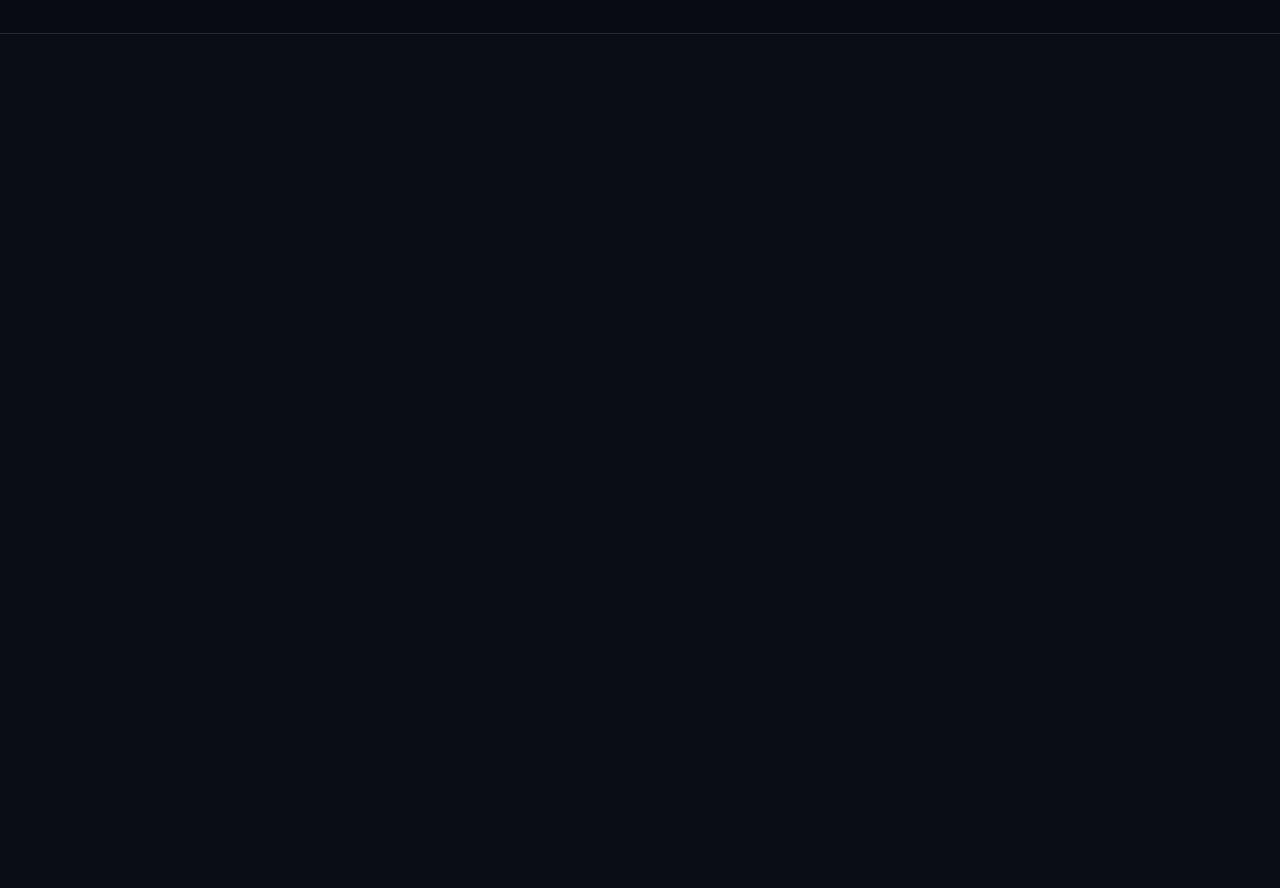
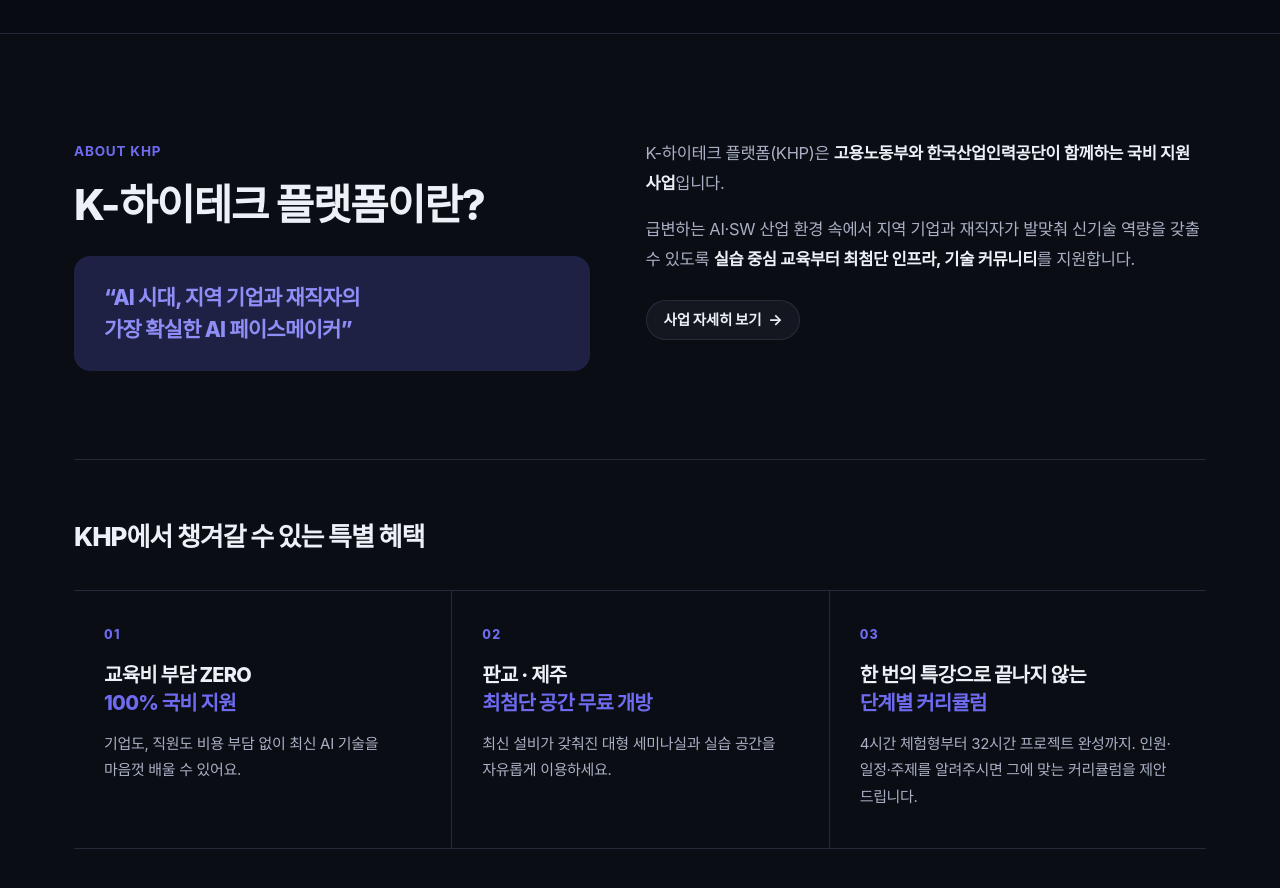
Before and after one commit to gain-0525/KHP_landingPage, a React (Vite) app: page / in a window 1280 px wide. Shown: the part 880-1768 px from the top of the page. Before the commit the page ends 914 px from the top, so only its background shows below. Built offline with nearby package versions, Linux system fonts and the light colour scheme; a web font is replaced by a local one.

Commit message:
[Feat] IntroSection 제작

```diff
--- /dev/null
+++ b/src/components/home/IntroSection.css
@@ -0,0 +1,83 @@
+.intro {
+  display: grid;
+  grid-template-columns: minmax(0, .92fr) minmax(0, 1fr);
+  gap: 56px;
+  align-items: start;
+}
+
+.intro .quote {
+  margin-top: 0;
+}
+
+.benefit {
+  margin-top: 88px;
+  padding-top: 56px;
+  border-top: 1px solid var(--line);
+}
+
+.benefit__h {
+  font-size: clamp(20px, 2.4vw, 26px);
+  font-weight: 800;
+  letter-spacing: -.04em;
+  margin-bottom: 32px;
+}
+
+.benefit__grid {
+  display: grid;
+  grid-template-columns: repeat(3, 1fr);
+  gap: 0;
+  border-top: 1px solid var(--line);
+}
+
+.bnf {
+  padding: 34px 30px 38px;
+  border-bottom: 1px solid var(--line);
+  position: relative;
+  transition: background .24s var(--ease);
+}
+
+.bnf + .bnf {
+  border-left: 1px solid var(--line);
+}
+
+.bnf:hover {
+  background: var(--mist);
+}
+
+.bnf__no {
+  display: block;
+  font-size: 12.5px;
+  font-weight: 800;
+  letter-spacing: .1em;
+  color: var(--blue);
+  margin-bottom: 16px;
+}
+
+.bnf__t {
+  font-size: 20px;
+  font-weight: 800;
+  letter-spacing: -.038em;
+  line-height: 1.42;
+}
+
+.bnf__t em {
+  font-style: normal;
+  color: var(--blue);
+}
+
+.bnf__d {
+  margin-top: 14px;
+  font-size: 15px;
+  color: var(--ink-2);
+  line-height: 1.74;
+}
+
+.quote{
+  margin-top:8px; padding:26px 30px; border-radius:var(--r-md);
+  background:var(--sky); color:var(--blue-deep);
+  font-size:clamp(17px,2vw,21px); font-weight:800; letter-spacing:-.035em; line-height:1.5;
+}
+
+.prose{ font-size:16.5px; color:var(--ink-2); line-height:1.82; }
+.prose + .prose{ margin-top:16px; }
+.prose b{ color:var(--ink); font-weight:700; }
--- /dev/null
+++ b/src/components/home/IntroSection.tsx
@@ -0,0 +1,114 @@
+import { Link } from "react-router-dom";
+
+import "./IntroSection.css";
+import "../../styles/global.css"
+
+const IntroSection = () => {
+  return (
+    <section className="sec" id="intro">
+      <div className="wrap">
+        {/* Intro */}
+        <div className="intro">
+          <div className="intro__l rv">
+            <span className="eyebrow">About KHP</span>
+
+            <h2 className="h2">K-하이테크 플랫폼이란?</h2>
+
+            <p className="quote" style={{ marginTop: "24px" }}>
+              “AI 시대, 지역 기업과 재직자의
+              <br />
+              가장 확실한 AI 페이스메이커”
+            </p>
+          </div>
+
+          <div className="intro__r rv">
+            <p className="prose">
+              K-하이테크 플랫폼(KHP)은{" "}
+              <b>
+                고용노동부와 한국산업인력공단이 함께하는 국비 지원 사업
+              </b>
+              입니다.
+            </p>
+
+            <p className="prose">
+              급변하는 AI·SW 산업 환경 속에서 지역 기업과 재직자가
+              발맞춰 신기술 역량을 갖출 수 있도록{" "}
+              <b>
+                실습 중심 교육부터 최첨단 인프라, 기술 커뮤니티
+              </b>
+              를 지원합니다.
+            </p>
+
+            <p style={{ marginTop: "26px" }}>
+              <Link
+                className="btn btn--sm btn--ghost"
+                to="/about/khp"
+              >
+                사업 자세히 보기
+                <span className="btn__arw" aria-hidden="true">
+                  →
+                </span>
+              </Link>
+            </p>
+          </div>
+        </div>
+
+        {/* Benefits */}
+        <div className="benefit rv">
+          <h3 className="benefit__h">
+            KHP에서 챙겨갈 수 있는 특별 혜택
+          </h3>
+
+          <div className="benefit__grid">
+            <div className="bnf">
+              <span className="bnf__no">01</span>
+
+              <h4 className="bnf__t">
+                교육비 부담 ZERO
+                <br />
+                <em>100% 국비 지원</em>
+              </h4>
+
+              <p className="bnf__d">
+                기업도, 직원도 비용 부담 없이 최신 AI 기술을 마음껏
+                배울 수 있어요.
+              </p>
+            </div>
+
+            <div className="bnf">
+              <span className="bnf__no">02</span>
+
+              <h4 className="bnf__t">
+                판교 · 제주
+                <br />
+                <em>최첨단 공간 무료 개방</em>
+              </h4>
+
+              <p className="bnf__d">
+                최신 설비가 갖춰진 대형 세미나실과 실습 공간을 자유롭게
+                이용하세요.
+              </p>
+            </div>
+
+            <div className="bnf">
+              <span className="bnf__no">03</span>
+
+              <h4 className="bnf__t">
+                한 번의 특강으로 끝나지 않는
+                <br />
+                <em>단계별 커리큘럼</em>
+              </h4>
+
+              <p className="bnf__d">
+                4시간 체험형부터 32시간 프로젝트 완성까지. 인원·일정·주제를
+                알려주시면 그에 맞는 커리큘럼을 제안 드립니다.
+              </p>
+            </div>
+          </div>
+        </div>
+      </div>
+    </section>
+  );
+};
+
+export default IntroSection;
--- a/src/pages/HomePage.tsx
+++ b/src/pages/HomePage.tsx
@@ -1,9 +1,11 @@
 import HeroSection from '../components/home/HeroSection';
+import IntroSection from '../components/home/IntroSection';
 
 const HomePage = () => {
     return (
         <>
             <HeroSection />
+            <IntroSection />
         </>
     )
 }
--- a/src/styles/global.css
+++ b/src/styles/global.css
@@ -98,3 +98,51 @@
 .btn--outline:hover{ background:rgba(255,255,255,.10); transform:translateY(-1px); }
 .btn__arw{ font-size:1.05em; line-height:1; transition:transform .2s var(--ease); }
 .btn:hover .btn__arw{ transform:translateX(3px); }
+.sec {
+  padding: 104px 0;
+}
+
+.sec--mist {
+  background: var(--mist);
+}
+
+.sec--tight {
+  padding: 80px 0;
+}
+
+.eyebrow {
+  display: inline-block;
+  margin-bottom: 16px;
+  font-size: 13.5px;
+  font-weight: 700;
+  letter-spacing: .06em;
+  color: var(--blue);
+  text-transform: uppercase;
+}
+
+.h2 {
+  font-size: clamp(28px, 4.2vw, 42px);
+  font-weight: 800;
+  line-height: 1.28;
+  letter-spacing: -.035em;
+}
+
+.h3 {
+  font-size: clamp(21px, 2.4vw, 26px);
+  font-weight: 800;
+  letter-spacing: -.035em;
+  line-height: 1.36;
+}
+
+.lead {
+  margin-top: 18px;
+  font-size: clamp(16px, 1.6vw, 18px);
+  color: var(--ink-2);
+  line-height: 1.72;
+  font-weight: 500;
+}
+
+.sec__head {
+  max-width: 760px;
+  margin-bottom: 52px;
+}
```
